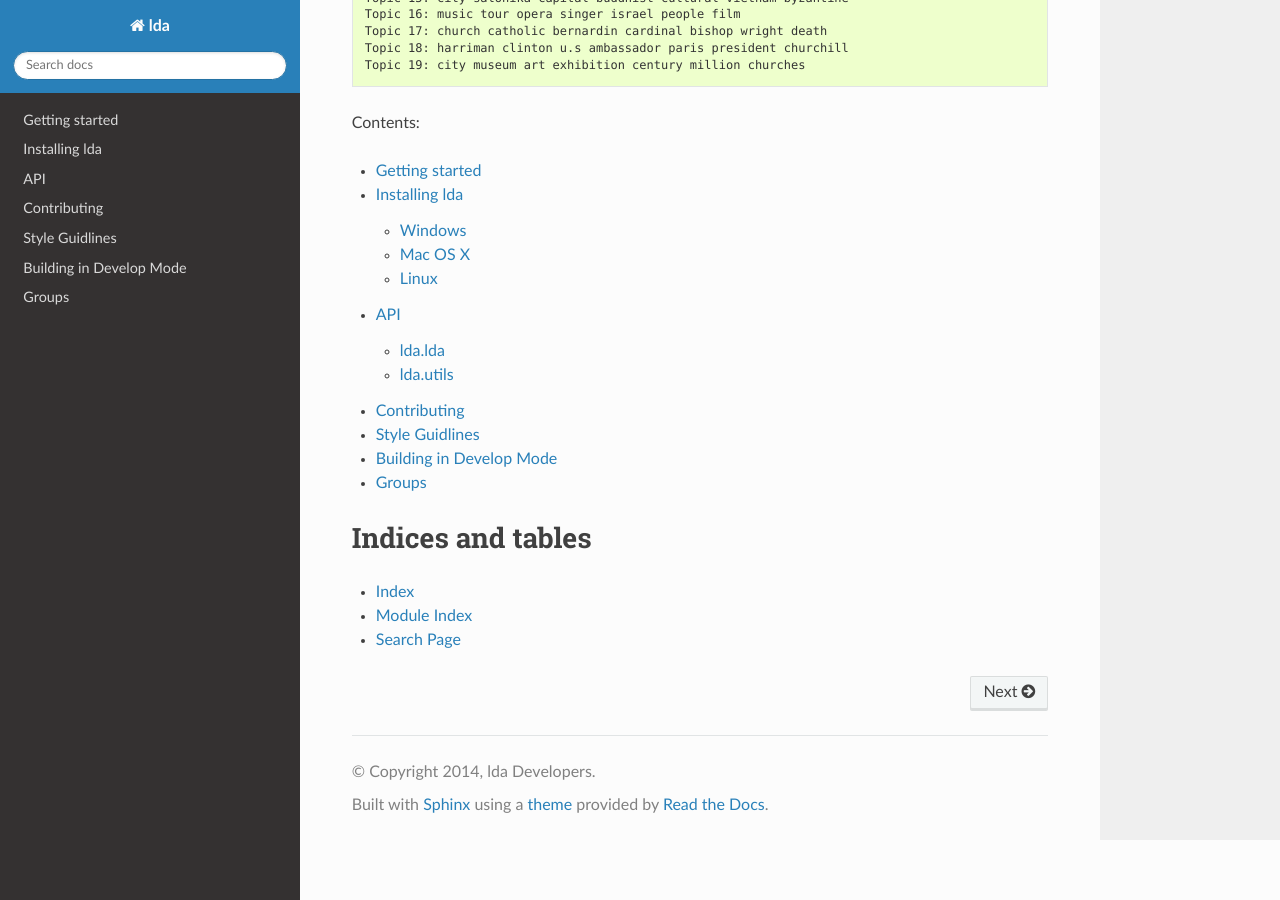
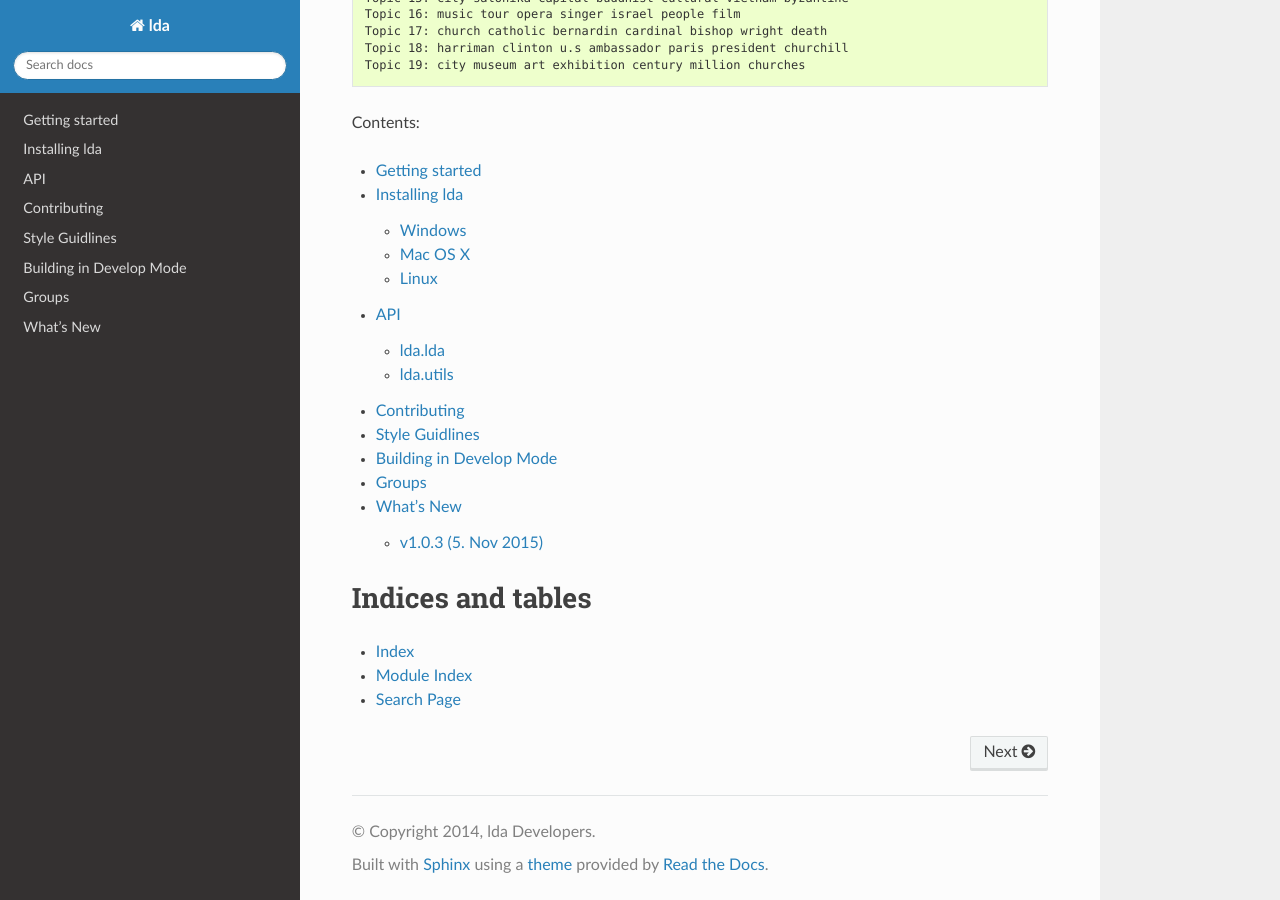
Before and after one commit to lda-project/lda, a Sphinx documentation site: the page built from doc/source/index.rst, in a window 1280 px wide and 900 px high, scrolled down 849 px. Built offline with Sphinx 7.4.7 and the Read the Docs theme 2.0.0, drawn with Linux system fonts in a browser that asks for light colours.

```diff
--- a/doc/source/index.rst
+++ b/doc/source/index.rst
@@ -71,6 +71,7 @@ Contents:
    api
    contributing
    groups
+   whats_new
 
 Indices and tables
 ==================
--- /dev/null
+++ b/doc/source/whats_new.rst
@@ -0,0 +1,13 @@
+.. _whats_new:
+
+.. currentmodule:: lda
+
+============
+ What's New
+============
+
+v1.0.3 (5. Nov 2015)
+====================
+- Python 3.5 wheels
+- Release GIL during sampling
+- Many minor fixes
```
